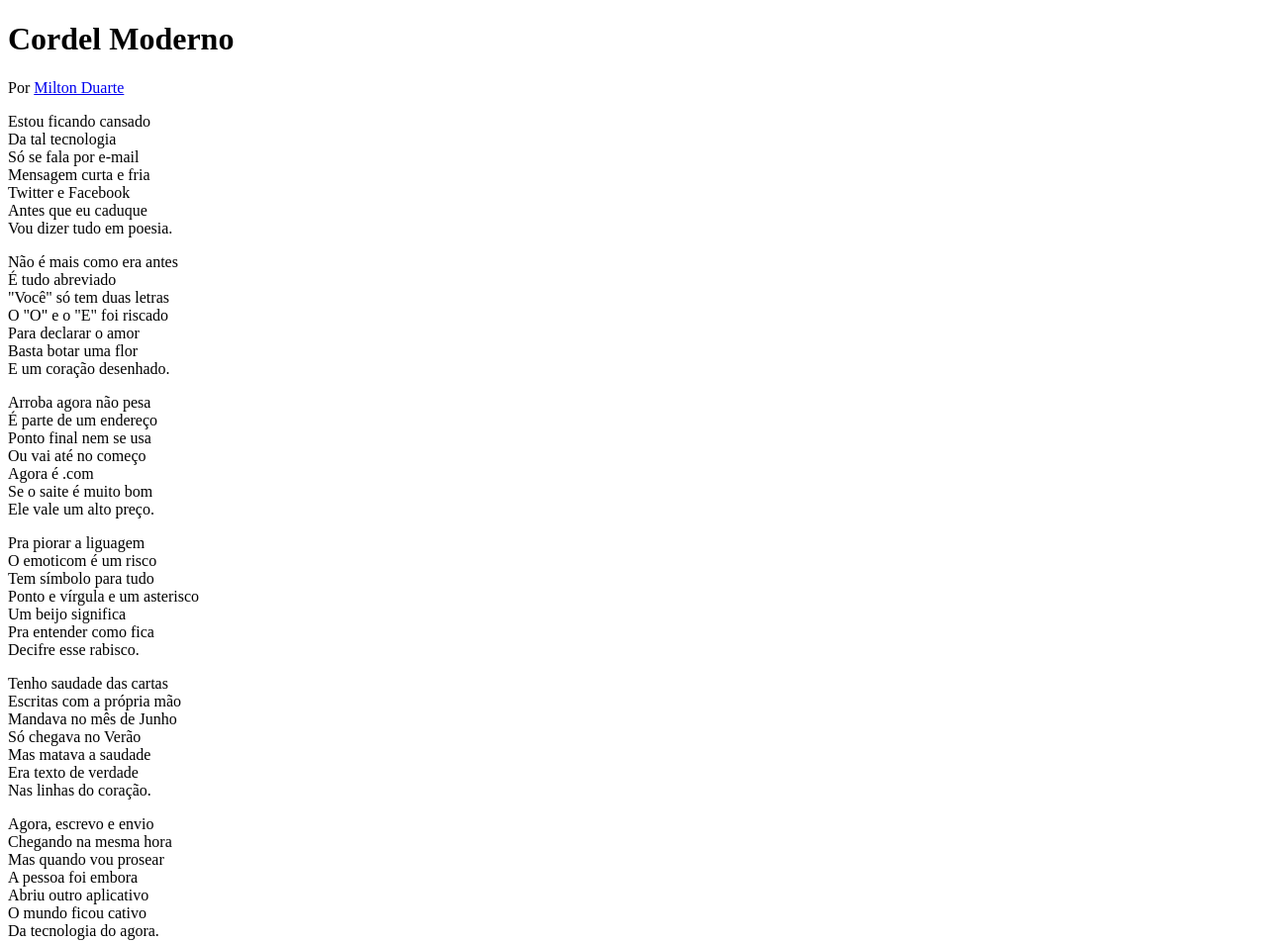
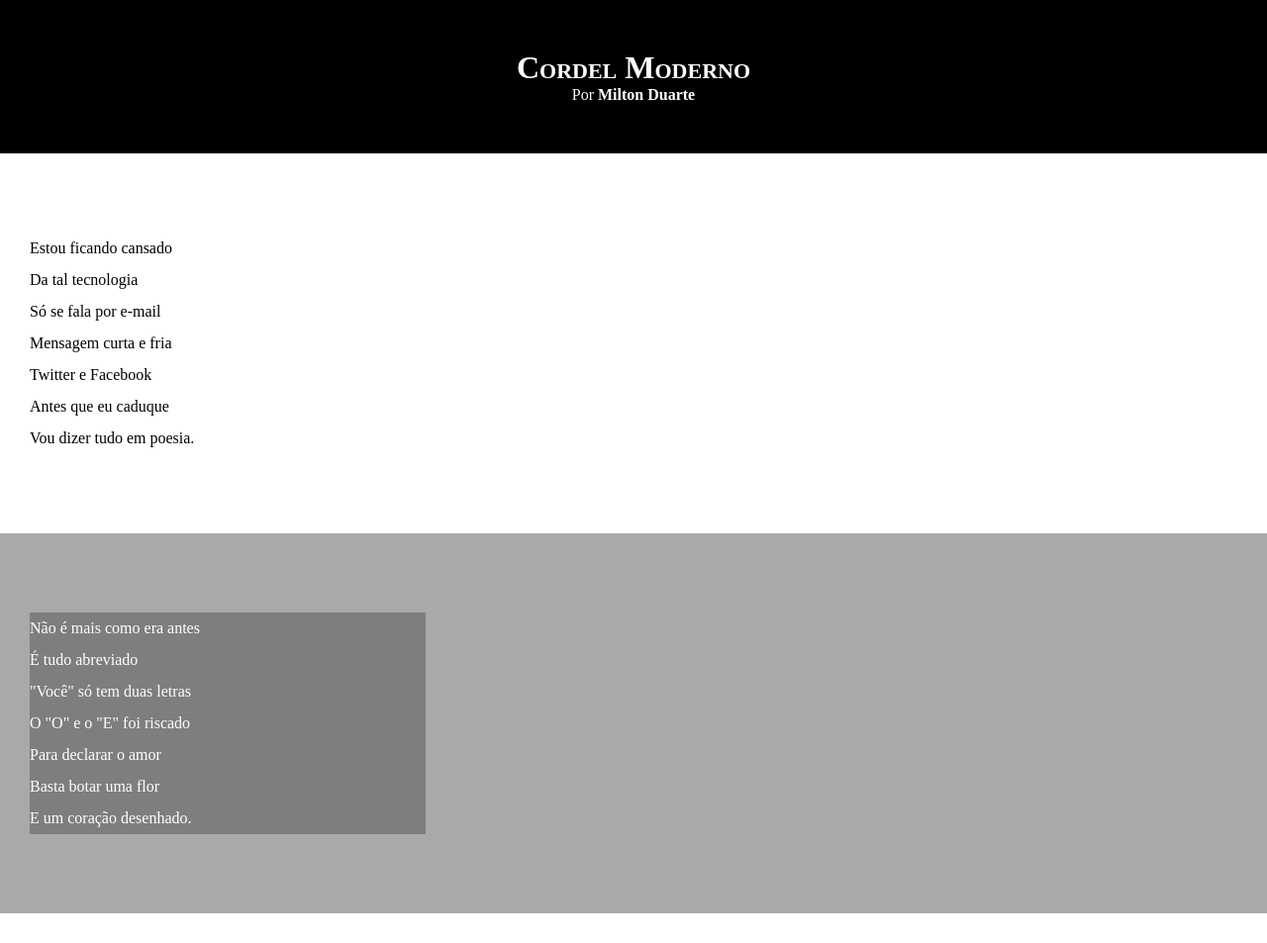
Before and after one commit to RogerioJesuinoFR/projeto-cordel, a plain HTML site: page index.html in a window 1280 px wide. Shown: the top 953 px of the page at 99% size. Drawn offline with Linux system fonts and the light colour scheme.

Commit message:
create style.css
first modifications

```diff
--- a/index.html
+++ b/index.html
@@ -4,6 +4,7 @@
     <meta charset="UTF-8">
     <meta name="viewport" content="width=device-width, initial-scale=1.0">
     <title>Cordel Moderno</title>
+    <link rel="stylesheet" href="style.css">
 </head>
 <body>
     <header>
@@ -11,7 +12,7 @@
         <p>Por <a href="https://www.recantodasletras.com.br/poesias/3186743" target="_blank">Milton Duarte</a></p>
     </header>
 
-    <section>
+    <section class="normal">
         <p>
             Estou ficando cansado <br>
             Da tal tecnologia <br>
@@ -23,7 +24,7 @@
         </p>
     </section>
 
-    <section>
+    <section class="imagem">
         <p>
             Não é mais como era antes <br>
             É tudo abreviado <br>
@@ -35,7 +36,7 @@
         </p>
     </section>
 
-    <section>
+    <section class="normal">
         <p>
             Arroba agora não pesa <br>
             É parte de um endereço <br>
@@ -57,7 +58,7 @@
         </p>
     </section>
 
-    <section>
+    <section class="imagem">
         <p>
             Tenho saudade das cartas <br>
             Escritas com a própria mão <br>
@@ -69,7 +70,7 @@
         </p>
     </section>
 
-    <section>
+    <section class="normal">
         <p>
             Agora, escrevo e envio <br>
             Chegando na mesma hora <br>
--- /dev/null
+++ b/style.css
@@ -0,0 +1,66 @@
+@charset "UTF-8";
+
+* {
+    margin: 0px;
+    padding: 0px;
+}
+
+html, body {
+    min-height: 100vh;
+    background-color: darkgray;
+}
+
+header {
+    background-color: black;
+    color: white;
+    text-align: center;
+}
+
+header > h1 {
+    padding-top: 50px;
+    /*text-transform: uppercase;*/
+    font-variant: small-caps;
+}
+
+header > p {
+    padding-bottom: 50px;
+}
+
+header a, footer a {
+    color: white;
+    text-decoration: none;
+    font-weight: bolder;
+}
+
+header a:hover, footer a:hover {
+    text-decoration: underline;
+}
+
+section {
+    padding-top: 10vh;
+    padding-bottom: 10vh;
+    line-height: 2em;
+    padding-left: 30px;
+}
+
+section.normal {
+    background-color: white;
+    color: black;
+}
+
+section.imagem {
+    background-color: darkgray;
+    color: white;
+}
+
+section.imagem > p {
+    width: 400px;
+    background-color: rgba(0, 0, 0, 0.253);
+}
+
+footer {
+    background-color: black;
+    color: white;
+    text-align: center;
+    padding: 10px;
+}
```
